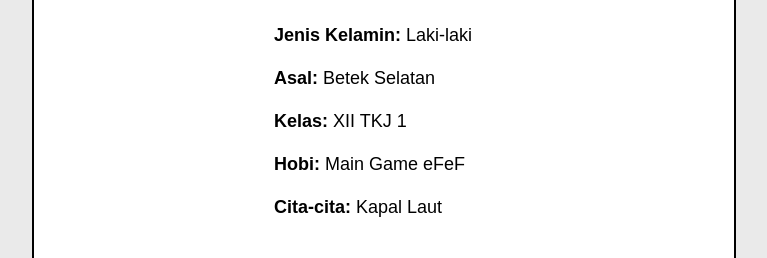
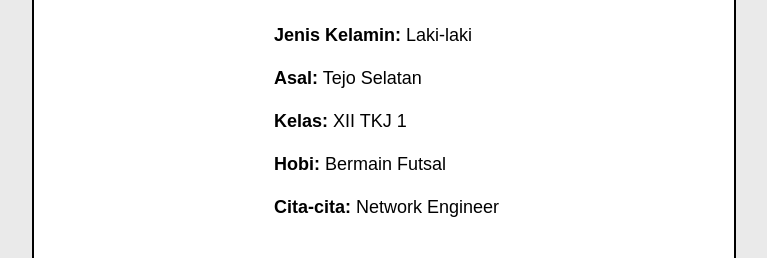
Before and after one commit to Pian259/a, a plain HTML site: page index.html in a window 1280 px wide. Shown: the part 166-424 px from the top of the page, without its empty margins (256-1023 px from the left). Drawn offline with Linux system fonts and the light colour scheme.

Commit message:
Update biodata details in index.html

```diff
--- a/index.html
+++ b/index.html
@@ -67,18 +67,14 @@ body {
     border-right: 2px solid black;
 }
 </style>
+</head>
 
-</head>
 <body>
-
 <div class="kotak">
 
-    <div class="judul">
-        BIODATA DIRI
-    </div>
+    <div class="judul">BIODATA DIRI</div>
 
     <div class="isi">
-
         <div class="foto">
             <img src="foto.jpg" alt="Foto Profil">
         </div>
@@ -86,12 +82,11 @@ body {
         <div class="data">
             <p><b>Nama:</b> Ahmad Maulani</p>
             <p><b>Jenis Kelamin:</b> Laki-laki</p>
-            <p><b>Asal:</b> Betek Selatan</p>
+            <p><b>Asal:</b> Tejo Selatan</p>
             <p><b>Kelas:</b> XII TKJ 1</p>
-            <p><b>Hobi:</b> Main Game eFeF</p>
-            <p><b>Cita-cita:</b> Kapal Laut</p>
+            <p><b>Hobi:</b> Bermain Futsal</p>
+            <p><b>Cita-cita:</b> Network Engineer</p>
         </div>
-
     </div>
 
     <div class="menu">
@@ -100,6 +95,5 @@ body {
     </div>
 
 </div>
-
 </body>
 </html>
```
